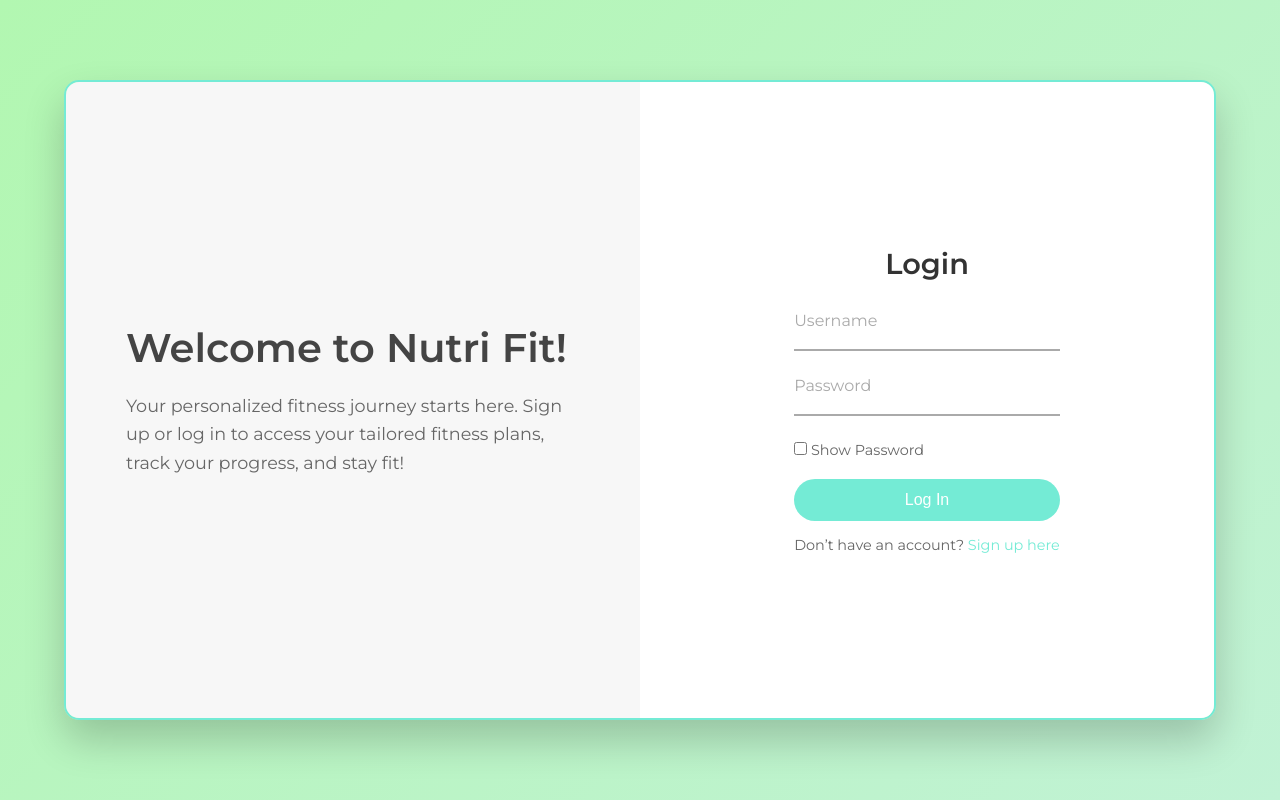
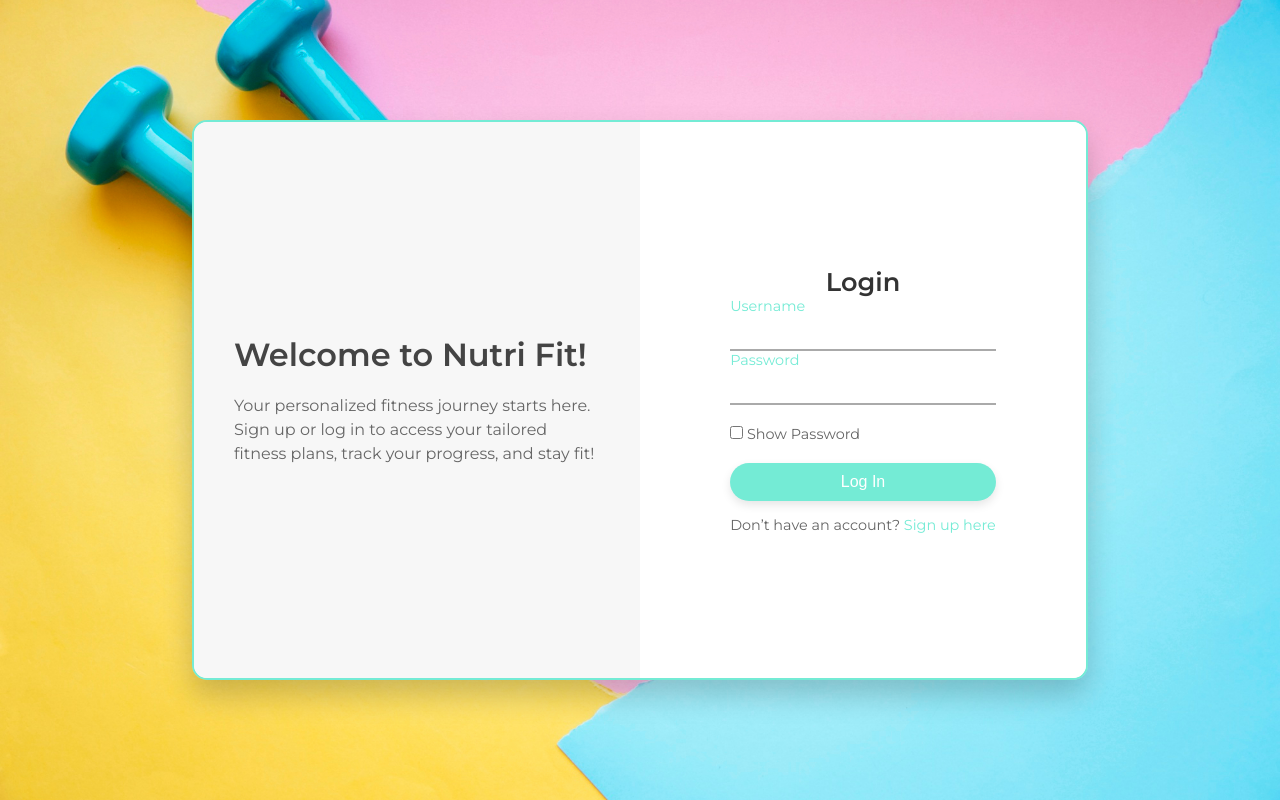
Before and after one commit to Keirthegreat/Nutrifit-living-system, a plain HTML site: page index.html in a window 1280 px wide. Drawn offline with Linux system fonts and the light colour scheme.

Commit message:
Update index.html

```diff
--- a/index.html
+++ b/index.html
@@ -18,7 +18,10 @@
 
     body {
       font-family: 'Montserrat', sans-serif;
-      background: linear-gradient(135deg, #b2f7b1 0%, #c1f2d5 100%);
+      background-image: url('/IMG/Background.jpg'); /* Placeholder for background image */
+      background-size: cover;  /* Ensure the image covers the entire page */
+      background-position: center; /* Center the image */
+      background-repeat: no-repeat; /* Avoid image repetition */
       display: flex;
       justify-content: center;
       align-items: center;
@@ -26,19 +29,20 @@
     }
 
     .container {
-      width: 90%;
-      max-width: 1200px;
-      height: 80vh;
+      width: 70%; /* Reduced size */
+      max-width: 900px; /* Reduced size */
+      height: 70vh; /* Reduced height */
       display: flex;
-      box-shadow: 0 20px 40px rgba(0, 0, 0, 0.2);
+      box-shadow: 0 15px 30px rgba(0, 0, 0, 0.2);
       border-radius: 15px;
       border: 2px solid #74ebd5;
       overflow: hidden;
+      background-color: rgba(255, 255, 255, 0.9); /* Slightly transparent background for readability */
     }
 
     .left, .right {
       flex: 1;
-      padding: 60px;
+      padding: 40px; /* Reduced padding */
       display: flex;
       flex-direction: column;
       justify-content: center;
@@ -50,15 +54,15 @@
     }
 
     .left h1 {
-      font-size: 2.5rem;
+      font-size: 2rem; /* Slightly smaller */
       margin-bottom: 20px;
       color: #444;
     }
 
     .left p {
-      font-size: 1.1rem;
+      font-size: 1rem; /* Slightly smaller */
       color: #666;
-      line-height: 1.6;
+      line-height: 1.5;
     }
 
     .right {
@@ -67,26 +71,26 @@
     }
 
     .form-box {
-      max-width: 350px;
+      max-width: 300px; /* Reduced size */
       margin: 0 auto;
     }
 
     .form-box h2 {
-      font-size: 1.8rem;
-      margin-bottom: 30px;
+      font-size: 1.6rem;
+      margin-bottom: 20px;
       color: #333;
       text-align: center;
     }
 
     .input-box {
       position: relative;
-      margin-bottom: 25px;
+      margin-bottom: 20px;
     }
 
     .input-box input {
       width: 100%;
-      padding: 10px 0;
-      font-size: 1rem;
+      padding: 8px 0; /* Reduced padding */
+      font-size: 0.9rem;
       border: none;
       border-bottom: 2px solid #aaa;
       background: none;
@@ -94,21 +98,22 @@
       transition: 0.4s;
     }
 
+    .input-box input:focus ~ label,
+    .input-box input:not(:placeholder-shown) ~ label,
+    .input-box input:valid ~ label {
+      top: -20px;
+      color: #74ebd5;
+      font-size: 0.9rem;
+    }
+
     .input-box label {
       position: absolute;
       top: 0;
       left: 0;
       color: #aaa;
-      font-size: 1rem;
+      font-size: 0.9rem;
       pointer-events: none;
       transition: 0.4s;
-    }
-
-    .input-box input:focus ~ label,
-    .input-box input:valid ~ label {
-      top: -20px;
-      color: #74ebd5;
-      font-size: 0.9rem;
     }
 
     .input-box .underline {
@@ -127,18 +132,21 @@
 
     .btn {
       width: 100%;
-      padding: 12px 0;
+      padding: 10px 0;
       background: #74ebd5;
       color: white;
       font-size: 1rem;
       border: none;
       border-radius: 50px;
       cursor: pointer;
-      transition: 0.4s;
+      transition: 0.3s;
+      box-shadow: 0px 4px 10px rgba(0, 0, 0, 0.1); /* Button shadow */
     }
 
     .btn:hover {
       background: #ACB6E5;
+      box-shadow: 0px 6px 15px rgba(0, 0, 0, 0.2); /* Enhanced hover effect */
+      transform: translateY(-3px); /* Slight lift effect */
     }
 
     .toggle-link {
@@ -318,19 +326,19 @@
         <h2>Sign Up</h2>
         <form id="signupFormElement">
           <div class="input-box">
-            <input type="text" id="signupFullName" required>
+            <input type="text" id="signupFullName" required placeholder=" ">
             <label>Full Name</label>
             <div class="underline"></div>
             <div class="error" id="signupFullNameError"></div>
           </div>
           <div class="input-box">
-            <input type="email" id="signupEmail" required>
+            <input type="email" id="signupEmail" required placeholder=" ">
             <label>Email</label>
             <div class="underline"></div>
             <div class="error" id="signupEmailError"></div>
           </div>
           <div class="input-box">
-            <input type="password" id="signupPassword" required oninput="checkPasswordStrength()">
+            <input type="password" id="signupPassword" required placeholder=" " oninput="checkPasswordStrength()">
             <label>Password</label>
             <div class="underline"></div>
             <div class="error" id="signupPasswordError"></div>
@@ -347,7 +355,7 @@
             <label for="showSignupPassword">Show Password</label>
           </div>
           <div class="input-box">
-            <input type="text" id="signupUsername" required>
+            <input type="text" id="signupUsername" required placeholder=" ">
             <label>Username</label>
             <div class="underline"></div>
             <div class="error" id="signupUsernameError"></div>
```
